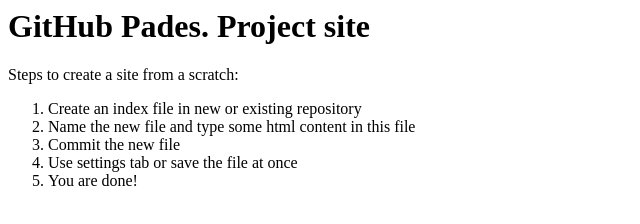
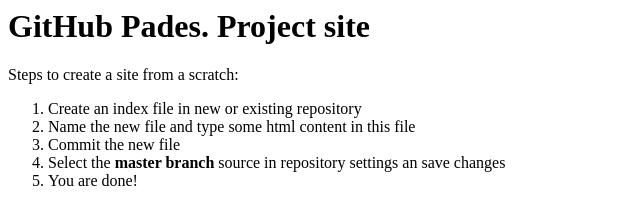
Before and after one commit to vladgalafm/TestTask, a plain HTML site: page index.html in a window 1280 px wide. Shown: the whole page, without its empty margins (0-640 px from the left). Drawn offline with Linux system fonts and the light colour scheme.

Commit message:
index file, upd 2

```diff
--- a/index.html
+++ b/index.html
@@ -4,6 +4,6 @@
 <li>Create an index file in new or existing repository</li>
 <li>Name the new file and type some html content in this file</li>
 <li>Commit the new file</li>
-<li>Use settings tab or save the file at once</li>
+<li>Select the <b>master branch</b> source in repository settings an save changes</li>
 <li>You are done!</li>
 </ol>
```
